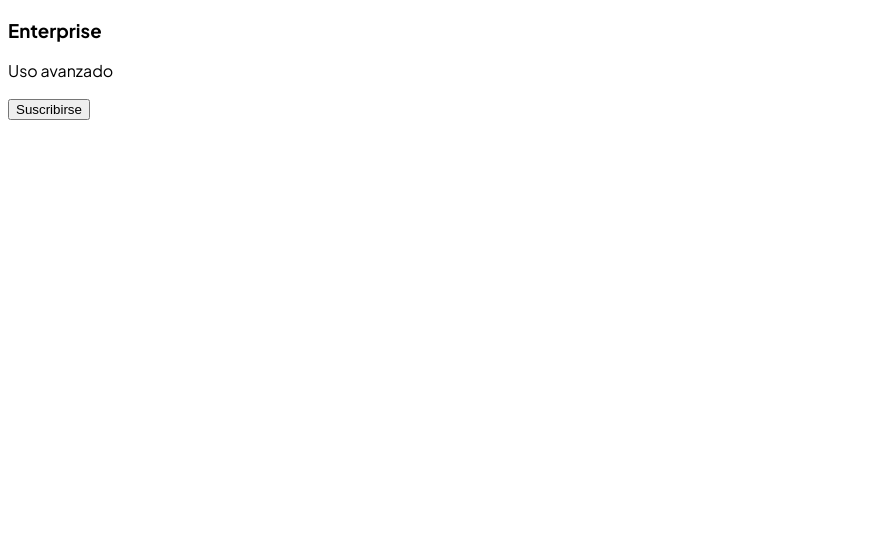
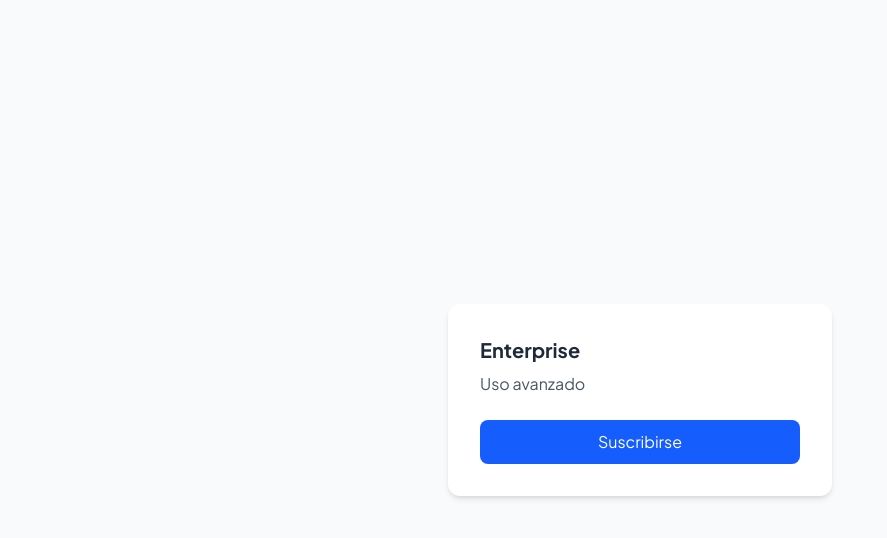
Before and after one commit to 0342ggn-web/QuickPulse, a Next.js app: page / in a window 1280 px wide. Shown: the top 538 px of the page, without its empty margins (0-887 px from the left). Built offline with nearby package versions, Linux system fonts and the light colour scheme.

Commit message:
Fix tailwind v4 configuration and dependencies

```diff
--- a/app/globals.css
+++ b/app/globals.css
@@ -1,3 +1 @@
-@tailwind base;
-@tailwind components;
-@tailwind utilities;
+@import "tailwindcss";
--- a/package.json
+++ b/package.json
@@ -9,7 +9,9 @@
     "lint": "next lint"
   },
   "dependencies": {
+    "@tailwindcss/postcss": "^4.3.5",
     "next": "latest",
+    "postcss": "^8.5.32",
     "react": "latest",
     "react-dom": "latest",
     "stripe": "^23.1.0"
```
Also changed, not shown: 1 other file (tests, documents, lock files or other folders).
